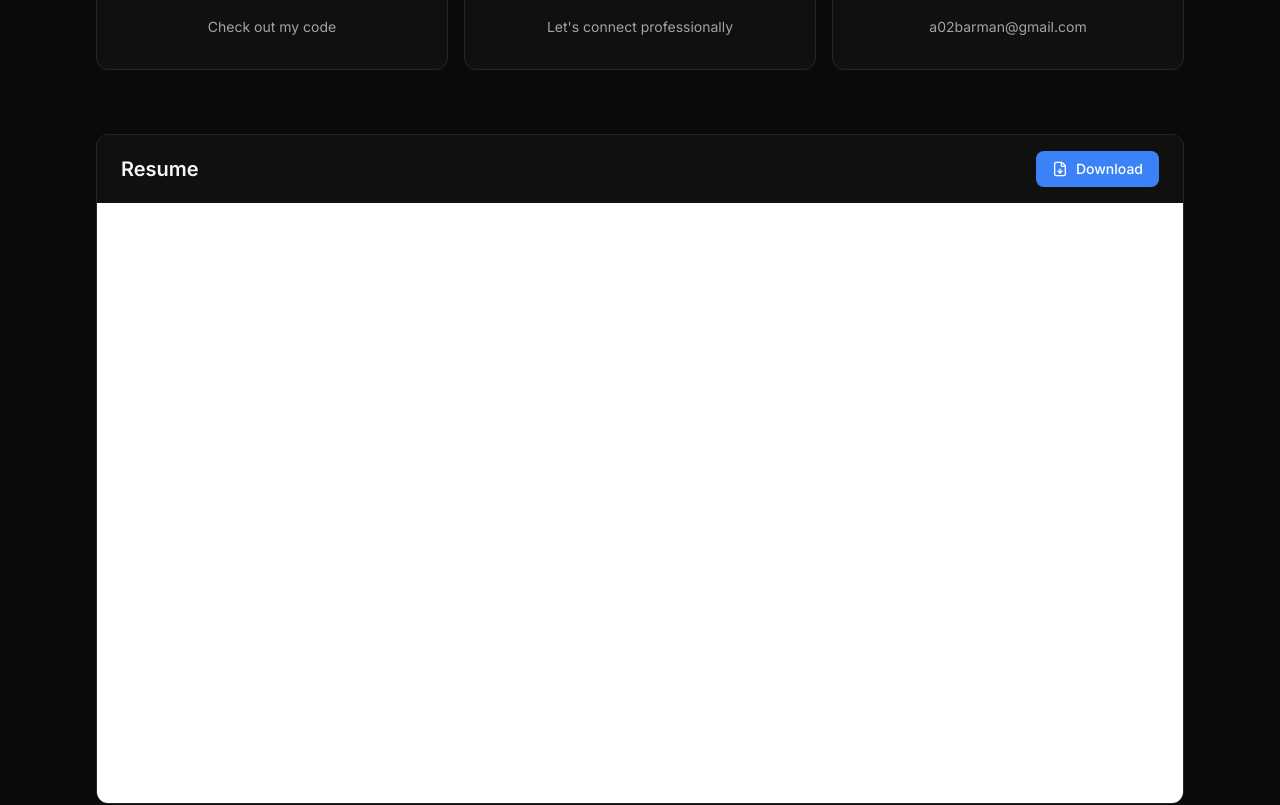
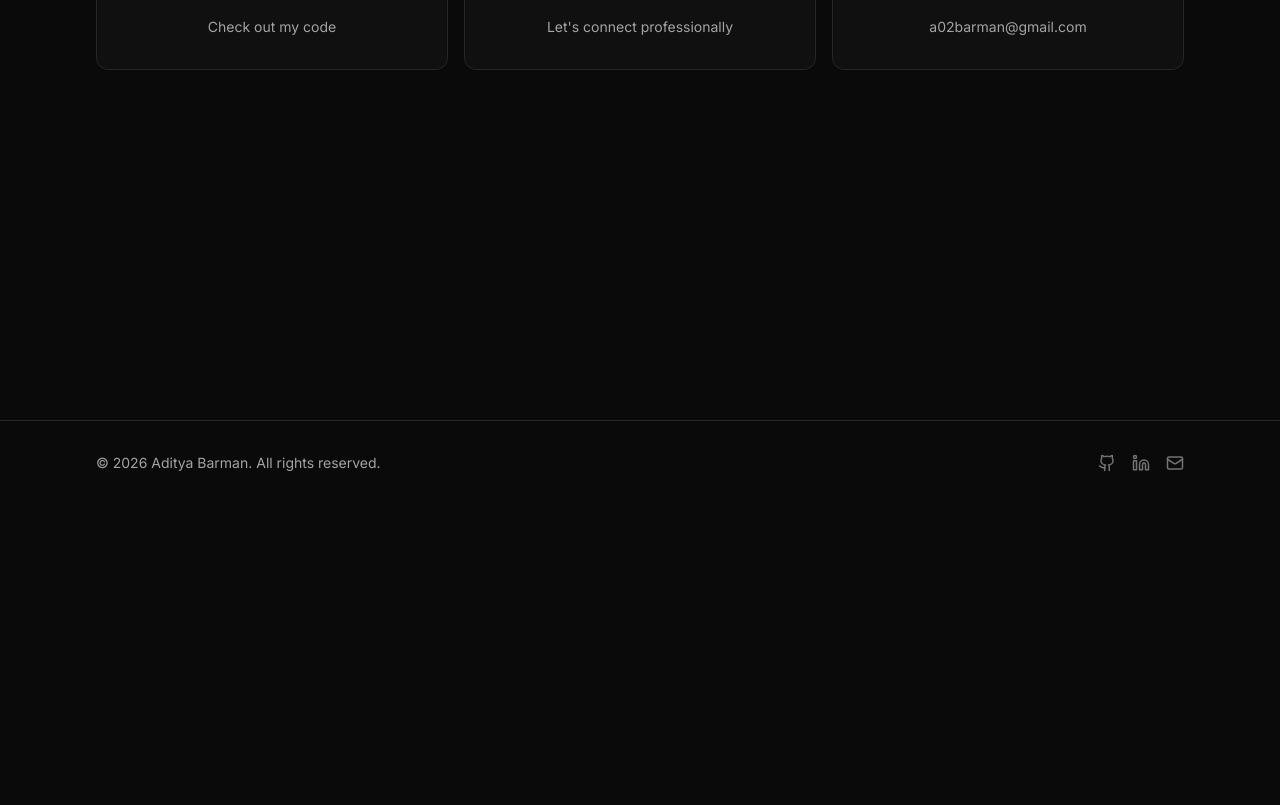
Before and after one commit to barmanax/personal-website-deployed, a Next.js app: page /connect in a window 1280 px wide. Shown: the part 380-1185 px from the top of the page. After the commit the page ends 885 px from the top, so only its background shows below. Built offline with nearby package versions, Linux system fonts and the light colour scheme.

Commit message:
Temporarily remove resume section from Connect page; fix Analytics render
- Remove resume PDF viewer and download button from /connect
- Fix @vercel/analytics: <Analytics /> was imported but never rendered

```diff
--- a/src/app/connect/page.tsx
+++ b/src/app/connect/page.tsx
@@ -3,7 +3,7 @@
 import { FadeIn } from "@/components/FadeIn";
 import { PageTransition } from "@/components/PageTransition";
 import { siteConfig } from "@/data/content";
-import { Github, Linkedin, Mail, FileDown } from "lucide-react";
+import { Github, Linkedin, Mail } from "lucide-react";
 
 const socialLinks = [
   {
@@ -26,7 +26,7 @@ const socialLinks = [
   },
 ];
 
-/** Connect page -social links and resume viewer */
+/** Connect page -social links */
 export default function ConnectPage() {
   return (
     <PageTransition>
@@ -68,36 +68,6 @@ export default function ConnectPage() {
           ))}
         </div>
 
-        {/* Resume section */}
-        <FadeIn>
-          <div className="rounded-xl border border-surface-200 dark:border-surface-800 overflow-hidden">
-            <div className="flex items-center justify-between bg-surface-50 dark:bg-surface-900/50 px-6 py-4">
-              <h2 className="text-xl font-semibold">Resume</h2>
-              <a
-                href="/resume.pdf"
-                download
-                className="flex items-center gap-2 rounded-lg bg-accent px-4 py-2
-                           text-sm font-medium text-white hover:bg-accent-dark
-                           transition-colors"
-              >
-                <FileDown size={16} />
-                Download
-              </a>
-            </div>
-
-            {/* PDF embed -falls back gracefully if no PDF is present */}
-            <div className="relative h-[600px] w-full bg-surface-100 dark:bg-surface-900">
-              <iframe
-                src="/resume.pdf"
-                className="h-full w-full"
-                title="Resume"
-              />
-              {/* Fallback message if iframe doesn't load */}
-              <div className="absolute inset-0 flex items-center justify-center pointer-events-none">
-              </div>
-            </div>
-          </div>
-        </FadeIn>
       </section>
     </PageTransition>
   );
```
